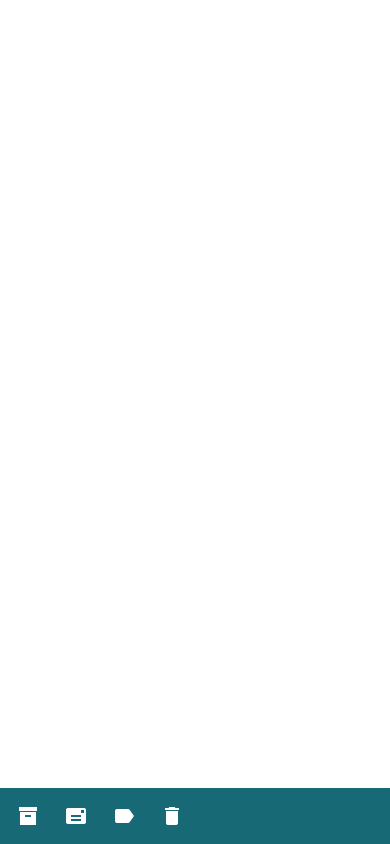
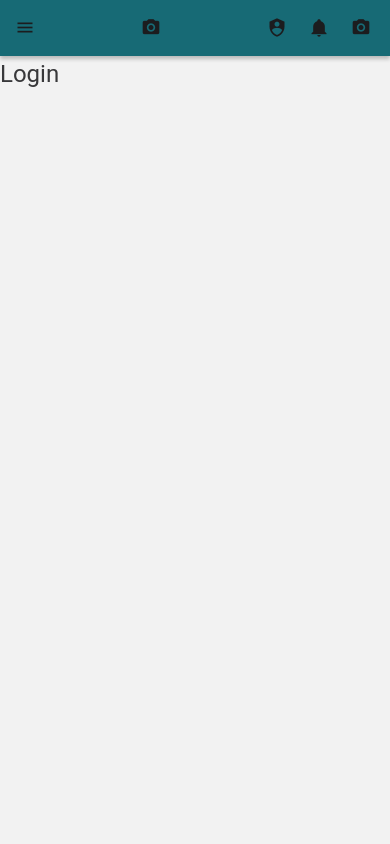
Before and after one commit to gilbertgit95/kagiweb-mobile-core-a, a React Native app: screen /Login in a window 390 px wide. Built offline with nearby package versions, Linux system fonts and the light colour scheme.

Commit message:
initial main nav r&d

```diff
--- a/App.js
+++ b/App.js
@@ -8,25 +8,10 @@
 
 import React from 'react';
 import type {Node} from 'react';
-import {
-  useColorScheme
-} from 'react-native';
-import { DefaultTheme, Provider as PaperProvider } from 'react-native-paper';
-import PrimaryTheme from './src/common/themes/primary';
 import Screens from './src/screens';
 
 const App: () => Node = () => {
-  const isDarkMode = useColorScheme() === 'dark';
-  const theme = {
-    ...DefaultTheme,
-    ...PrimaryTheme
-  };
-
-  return (
-    <PaperProvider theme={theme}>
-      <Screens />
-    </PaperProvider>
-  );
+  return <Screens />
 };
 
 export default App;
--- a/package.json
+++ b/package.json
@@ -10,9 +10,13 @@
     "lint": "eslint ."
   },
   "dependencies": {
+    "@react-navigation/native": "^6.0.10",
+    "@react-navigation/native-stack": "^6.6.1",
     "react": "17.0.2",
     "react-native": "0.68.1",
     "react-native-paper": "^4.12.0",
+    "react-native-safe-area-context": "^4.2.4",
+    "react-native-screens": "^3.13.1",
     "react-native-vector-icons": "^9.1.0"
   },
   "devDependencies": {
--- a/src/common/navs/mainNav.js
+++ b/src/common/navs/mainNav.js
@@ -0,0 +1,67 @@
+import React from 'react';
+import { Appbar, Button, IconButton, Badge } from 'react-native-paper';
+import { StyleSheet, View, Text } from 'react-native';
+import { useTheme } from 'react-native-paper'
+
+const MainNav = () => {
+    const theme = useTheme()
+
+    return (
+        <Appbar.Header>
+            <View
+                style={{
+                    ...styles.navBarActionGroup
+                }}>
+                <IconButton
+                    icon="menu"
+                    color={theme.colors.text}
+                    size={20}
+                    onPress={() => console.log('Pressed')}/>
+            </View>
+            <View
+                style={{
+                    ...styles.navBarActionGroup,
+                    ...styles.navBarActionCenter
+                }}>
+                <IconButton
+                    icon="camera"
+                    size={20}
+                    onPress={() => console.log('Pressed')}/>
+            </View>
+            <View
+                style={{
+                    ...styles.navBarActionGroup,
+                    ...styles.navBarActionRight
+                }}>
+                <IconButton
+                    icon="shield-account"
+                    size={20}
+                    onPress={() => console.log('Pressed')}/>
+
+                <IconButton
+                    icon="bell"
+                    size={20}
+                    onPress={() => console.log('Pressed')}/>
+                <IconButton
+                    icon="camera"
+                    size={20}
+                    onPress={() => console.log('Pressed')}/>
+            </View>
+        </Appbar.Header>
+    )
+}
+
+export default MainNav
+
+const styles = StyleSheet.create({
+    navBarActionGroup: {
+        flexDirection: 'row',
+        width: '33%'
+    },
+    navBarActionCenter: {
+        alignItems: 'center'
+    },
+    navBarActionRight: {
+        alignItems: 'flex-end'
+    }
+});
--- a/src/screens/auth/login.js
+++ b/src/screens/auth/login.js
@@ -0,0 +1,25 @@
+import React from 'react';
+import { Appbar } from 'react-native-paper';
+import { StyleSheet, View } from 'react-native';
+import { Caption, Headline } from 'react-native-paper';
+// import MainNav from '../../common/navs/mainNav'
+
+const LoginScreen = () => {
+    return (
+        <View>
+            {/* <MainNav /> */}
+            <Headline>Login</Headline>
+        </View>
+    )
+}
+
+export default LoginScreen
+
+const styles = StyleSheet.create({
+    // bottom: {
+    //   position: 'absolute',
+    //   left: 0,
+    //   right: 0,
+    //   bottom: 0,
+    // },
+});
--- a/src/screens/index.js
+++ b/src/screens/index.js
@@ -1,31 +1,60 @@
 import React from 'react';
-import { Appbar } from 'react-native-paper';
 import { StyleSheet } from 'react-native';
+import { NavigationContainer } from '@react-navigation/native';
+import { createNativeStackNavigator } from '@react-navigation/native-stack';
+
+import PrimaryTheme from '../common/themes/primary';
+import MainNav from '../common/navs/mainNav'
+import LoginScreen from './auth/login'
+import {
+    useColorScheme
+} from 'react-native';
+
+import {
+    DarkTheme as NavigationDarkTheme,
+    DefaultTheme as NavigationDefaultTheme,
+} from '@react-navigation/native';
+import {
+    DarkTheme as PaperDarkTheme,
+    DefaultTheme as PaperDefaultTheme,
+    Provider as PaperProvider,
+} from 'react-native-paper';
+import merge from 'deepmerge';
+
+const CombinedDefaultTheme = merge(PaperDefaultTheme, NavigationDefaultTheme);
+const CombinedDarkTheme = merge(PaperDarkTheme, NavigationDarkTheme);
+
+const Stack = createNativeStackNavigator()
 
 const Screens = () => {
+    const isDarkMode = useColorScheme() === 'dark';
+    const ActiveTheme = isDarkMode? CombinedDarkTheme: CombinedDefaultTheme;
+    const theme = merge(ActiveTheme, PrimaryTheme);
+
     return (
-        <Appbar style={styles.bottom}>
-            <Appbar.Action
-                icon="archive"
-                onPress={() => console.log('Pressed archive')}
-                />
-            <Appbar.Action icon="mail" onPress={() => console.log('Pressed mail')} />
-            <Appbar.Action icon="label" onPress={() => console.log('Pressed label')} />
-            <Appbar.Action
-                icon="delete"
-                onPress={() => console.log('Pressed delete')}
-            />
-        </Appbar>
+        <PaperProvider theme={theme}>
+            <NavigationContainer theme={theme}>
+                <Stack.Navigator
+                    // initialRouteName="Login"
+                    screenOptions={{
+                        header: (props) => <MainNav {...props} />,
+                    }}>
+                    <Stack.Screen
+                        name="Login"
+                        component={LoginScreen} />
+                </Stack.Navigator>
+            </NavigationContainer>
+        </PaperProvider>
     )
 }
 
 export default Screens
 
 const styles = StyleSheet.create({
-    bottom: {
-      position: 'absolute',
-      left: 0,
-      right: 0,
-      bottom: 0,
-    },
+    // bottom: {
+    //   position: 'absolute',
+    //   left: 0,
+    //   right: 0,
+    //   bottom: 0,
+    // },
 });
```
Also changed, not shown: src/common/layouts/mainLayout.js (added), 1 other file (tests, documents, lock files or other folders).
